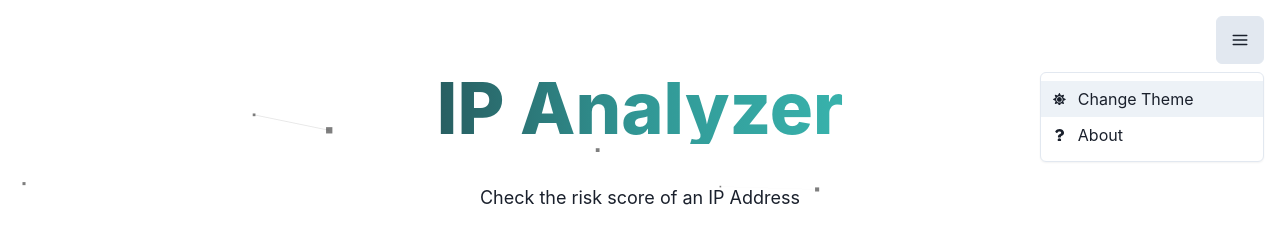
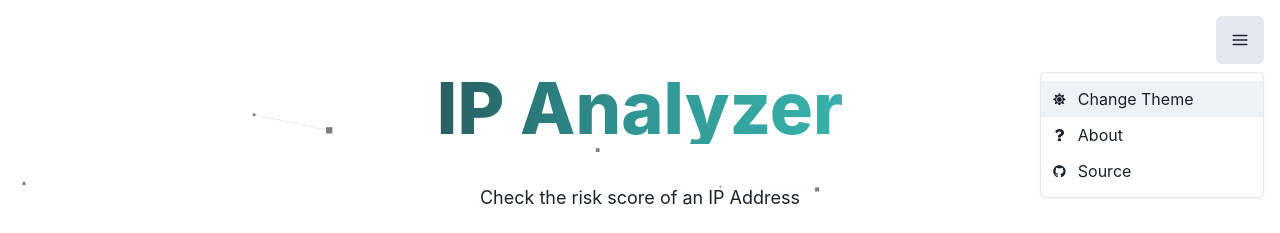
Before and after one commit to alefeans/ip-analyzer, a React (Vite) app in the folder client/: page / in a window 1280 px wide. Both pictures are taken after a click on the button "Options". Shown: the top 233 px of the page. Built offline with nearby package versions, Linux system fonts and the light colour scheme.

Commit message:
adding source code link on menu

```diff
--- a/client/src/components/MainMenu.tsx
+++ b/client/src/components/MainMenu.tsx
@@ -1,8 +1,7 @@
 import React from 'react'
-import { ColorMode } from '@chakra-ui/react'
 import { FiMenu } from 'react-icons/fi'
-import { FaSun, FaMoon, FaQuestion } from 'react-icons/fa'
-import { IconButton, Menu, MenuButton, MenuItem, MenuList, useDisclosure } from '@chakra-ui/react'
+import { FaSun, FaMoon, FaQuestion, FaGithub } from 'react-icons/fa'
+import { IconButton, ColorMode, Menu, MenuButton, MenuItem, MenuList, useDisclosure } from '@chakra-ui/react'
 import AboutDrawer from './AboutDrawer'
 
 type MainMenuProps = {
@@ -36,6 +35,12 @@ export default function MainMenu({ colorMode, toggleColorMode }: MainMenuProps)
             onClick={onOpen}>
             About
           </MenuItem>
+          <MenuItem
+            icon={<FaGithub />}
+            aria-label='Github source code'
+            onClick={() => window.open('https://github.com/alefeans/ip-analyzer')}>
+            Source
+          </MenuItem>
         </MenuList>
       </Menu>
       <AboutDrawer isOpen={isOpen} onClose={onClose} />
```
